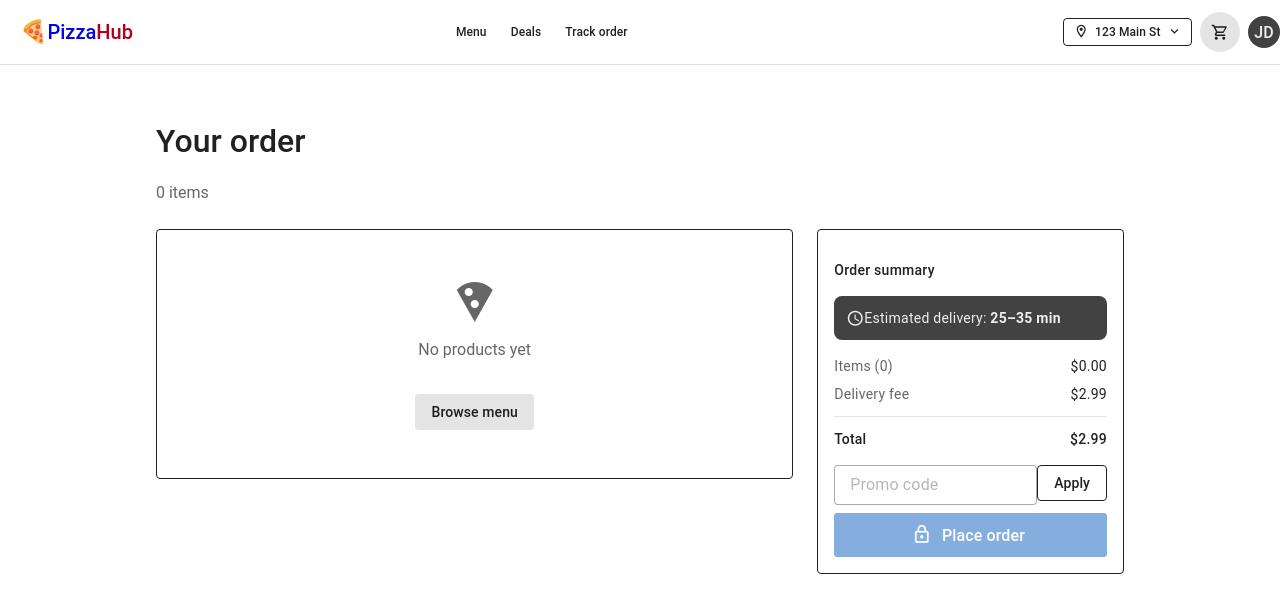
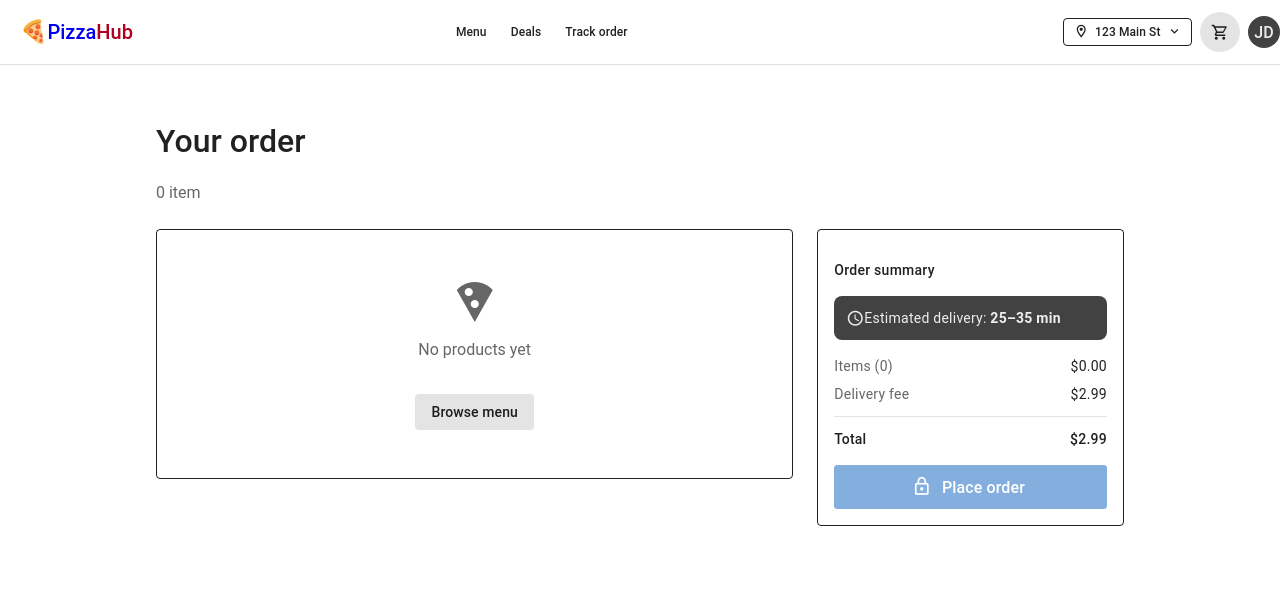
Before and after one commit to systanon/pizza-app, a Nuxt app: page /cart in a window 1280 px wide. Shown: the top 612 px of the page. Built offline with nearby package versions, Linux system fonts and the light colour scheme.

Commit message:
feat: implement cart

```diff
--- a/app/app.vue
+++ b/app/app.vue
@@ -8,13 +8,14 @@
   import { AppSuccess } from './types/app';
 
   const { $app } = useNuxtApp();
+  const { fetchCart } = useCart();
 
-  const { data: categories } = await useAsyncData('categories', async () => {
-    const response = await $app.category.getCategories();
-
-    if (response instanceof AppSuccess) {
-      return response.data;
-    }
-    return [];
-  });
+  await Promise.all([
+    useAsyncData('categories', async () => {
+      const response = await $app.category.getCategories();
+      if (response instanceof AppSuccess) return response.data;
+      return [];
+    }),
+    useAsyncData('cart', fetchCart),
+  ]);
 </script>
--- /dev/null
+++ b/app/application/cart.application.ts
@@ -0,0 +1,42 @@
+import type { CartService } from '~/service/cart.service';
+import { AppSuccess } from '~/types/app';
+import { AppBaseError } from '~/types/app-errors';
+import type { Cart, CreateCartItemRequest } from '~/types/cart';
+
+export class CartApplication {
+  constructor(private readonly cartService: CartService) {}
+
+  fetchCart(cartId: string) {
+    return this.cartService.getCart(cartId);
+  }
+
+  async addItem(
+    cartId: string | null,
+    req: CreateCartItemRequest,
+  ): Promise<AppSuccess<{ cartId: string; cart: Cart }> | AppBaseError> {
+    let id = cartId;
+
+    if (!id) {
+      const createResult = await this.cartService.createCart();
+      if (!(createResult instanceof AppSuccess)) return createResult;
+      id = createResult.data.id;
+    }
+
+    const addResult = await this.cartService.addItem(id, req);
+    if (!(addResult instanceof AppSuccess)) return addResult;
+
+    return new AppSuccess({ cartId: id, cart: addResult.data }, addResult.headers);
+  }
+
+  updateItem(cartId: string, itemId: number, quantity: number) {
+    return this.cartService.updateItem(cartId, itemId, { quantity });
+  }
+
+  removeItem(cartId: string, itemId: number) {
+    return this.cartService.removeItem(cartId, itemId);
+  }
+
+  clearCart(cartId: string) {
+    return this.cartService.clearCart(cartId);
+  }
+}
--- a/app/components/AppHeader.vue
+++ b/app/components/AppHeader.vue
@@ -1,9 +1,5 @@
 <script setup lang="ts">
-  import { useCartStore } from '~/store/cart';
-  import { storeToRefs } from 'pinia';
-
-  const store = useCartStore();
-  const { totalCount } = storeToRefs(store);
+  const { totalCount } = useCart();
 
   const address = ref('123 Main St');
 </script>
--- /dev/null
+++ b/app/composables/useCart.ts
@@ -0,0 +1,92 @@
+import { storeToRefs } from 'pinia';
+import { AppSuccess } from '~/types/app';
+import { AppBaseError } from '~/types/app-errors';
+import type { CreateCartItemRequest } from '~/types/cart';
+import { useCartStore } from '~/store/cart';
+
+export function useCart() {
+  const store = useCartStore();
+  const { cartId, cart, items, loading, totalCount, totalPrice } = storeToRefs(store);
+  const { $app } = useNuxtApp();
+
+  async function fetchCart() {
+    if (!cartId.value) return;
+    const result = await $app.cart.fetchCart(cartId.value);
+    if (result instanceof AppSuccess) {
+      cart.value = result.data;
+    } else if (result instanceof AppBaseError) {
+      cartId.value = null;
+      cart.value = null;
+    }
+  }
+
+  async function addItem(req: CreateCartItemRequest) {
+    loading.value = true;
+    try {
+      const result = await $app.cart.addItem(cartId.value, req);
+      if (result instanceof AppSuccess) {
+        cartId.value = result.data.cartId;
+        cart.value = result.data.cart;
+      }
+      return result;
+    } finally {
+      loading.value = false;
+    }
+  }
+
+  async function updateItem(itemId: number, quantity: number) {
+    if (!cartId.value) return;
+    loading.value = true;
+    try {
+      const result = await $app.cart.updateItem(cartId.value, itemId, quantity);
+      if (result instanceof AppSuccess) {
+        cart.value = result.data;
+      }
+      return result;
+    } finally {
+      loading.value = false;
+    }
+  }
+
+  async function removeItem(itemId: number) {
+    if (!cartId.value) return;
+    loading.value = true;
+    try {
+      const result = await $app.cart.removeItem(cartId.value, itemId);
+      if (result instanceof AppSuccess) {
+        cart.value = result.data;
+      }
+      return result;
+    } finally {
+      loading.value = false;
+    }
+  }
+
+  async function clearCart() {
+    if (!cartId.value) return;
+    loading.value = true;
+    try {
+      const result = await $app.cart.clearCart(cartId.value);
+      if (result instanceof AppSuccess) {
+        cart.value = { id: cartId.value, items: [] };
+      }
+      return result;
+    } finally {
+      loading.value = false;
+    }
+  }
+
+  return {
+    cartId,
+    cart,
+    items,
+    loading,
+    totalCount,
+    totalPrice,
+    fetchCart,
+    addItem,
+    updateItem,
+    removeItem,
+    clearCart,
+  };
+}
--- a/app/pages/cart.vue
+++ b/app/pages/cart.vue
@@ -1,53 +1,22 @@
 <script setup lang="ts">
-  import { useCartStore } from '~/store/cart';
-  import { storeToRefs } from 'pinia';
+  const { items, totalCount, totalPrice, loading, fetchCart, updateItem, removeItem, clearCart } =
+    useCart();
 
-  export type PizzaSize = 'Small 10"' | 'Medium 12"' | 'Large 14"';
+  await useAsyncData('cart', fetchCart);
 
-  const store = useCartStore();
-  const { items, totalCount } = storeToRefs(store);
-
-  const promoCode = ref('');
-  const promoDiscount = ref(0);
-  const promoError = ref(false);
-  const promoApplied = ref(false);
-  const promoLabel = ref('');
-
-  const PROMOS: Record<string, number> = {
-    PIZZA10: 0.1,
-    FIRSTORDER: 0.15,
-  };
-
-  const subtotal = computed(() => items.value.reduce((s, i) => s + i.price * i.quantity, 0));
-  const savings = computed(() => Math.round(subtotal.value * promoDiscount.value * 100) / 100);
-  const deliveryFee = computed(() => (subtotal.value >= 20 ? 0 : 2.99));
-  const total = computed(() => subtotal.value - savings.value + deliveryFee.value);
-
-  function fmt(n: number) {
-    return '$' + n.toFixed(2);
+  function fmt(cents: number) {
+    return '$' + (cents / 100).toFixed(2);
   }
 
-  function applyPromo() {
-    const code = promoCode.value.trim().toUpperCase();
-    if (PROMOS[code]) {
-      promoDiscount.value = PROMOS[code];
-      promoApplied.value = true;
-      promoError.value = false;
-      promoLabel.value = `${code} applied — ${PROMOS[code] * 100}% off`;
-    } else {
-      promoDiscount.value = 0;
-      promoApplied.value = false;
-      promoError.value = true;
-      promoLabel.value = '';
-    }
-  }
+  const deliveryFee = computed(() => (totalPrice.value >= 2000 ? 0 : 299));
+  const grandTotal = computed(() => totalPrice.value + deliveryFee.value);
 </script>
 
 <template>
   <v-container class="py-8">
     <h1 class="text-h5 font-weight-medium mb-1">Your order</h1>
     <p class="text-body-2 text-medium-emphasis mb-6">
-      {{ totalCount }} {{ totalCount === 1 ? 'item' : 'items' }}
+      {{ totalCount }} {{ totalCount > 1 ? 'items' : 'item' }}
     </p>
 
     <v-row>
@@ -57,53 +26,90 @@
             <v-card-text>
               <div class="d-flex align-center gap-4">
                 <v-avatar size="56" rounded="lg" color="surface-variant">
-                  <v-img v-if="item.image_url" :src="item.image_url" :alt="item.name" cover />
+                  <v-img
+                    v-if="item.product_image"
+                    :src="item.product_image"
+                    :alt="item.product_name"
+                    cover
+                  />
                   <v-icon v-else icon="mdi-image-outline" />
                 </v-avatar>
-
                 <div class="flex-grow-1 min-width-0">
                   <p class="text-body-1 font-weight-medium text-truncate">
-                    {{ item.name }}
+                    {{ item.product_name }}
                   </p>
-                  <p class="text-body-2 text-medium-emphasis mb-1">
-                    {{ item.variant }}
+
+                  <p v-if="item.variant_name" class="text-body-2 text-medium-emphasis mb-1">
+                    {{ item.variant_name }}
+                    <span v-if="item.variant_unit" class="text-caption">
+                      · {{ item.variant_unit }}
+                    </span>
                   </p>
-                  <v-chip size="x-small" variant="outlined" class="mb-2">
-                    {{ item.size }}
-                  </v-chip>
+
+                  <div v-if="item.addons.length" class="d-flex flex-wrap gap-1 mb-2">
+                    <v-chip
+                      v-for="addon in item.addons"
+                      :key="addon.id"
+                      size="x-small"
+                      variant="tonal"
+                    >
+                      {{ addon.name }} +{{ fmt(addon.price) }}
+                    </v-chip>
+                  </div>
 
                   <div class="d-flex align-center gap-2">
                     <v-btn
                       icon="mdi-minus"
                       size="x-small"
                       variant="outlined"
-                      @click="store.updateQuantity(item.id, item.quantity - 1)"
+                      :disabled="loading"
+                      @click="updateItem(item.id, item.quantity - 1)"
                     />
                     <span class="text-body-2 font-weight-medium">{{ item.quantity }}</span>
                     <v-btn
                       icon="mdi-plus"
                       size="x-small"
                       variant="outlined"
-                      @click="store.updateQuantity(item.id, item.quantity + 1)"
+                      :disabled="loading"
+                      @click="updateItem(item.id, item.quantity + 1)"
                     />
                   </div>
                 </div>
 
                 <div class="d-flex flex-column align-end gap-2">
-                  <span class="text-body-1 font-weight-medium">
-                    {{ fmt(item.price * item.quantity) }}
+                  <span v-if="item.variant_price != null" class="text-body-1 font-weight-medium">
+                    {{
+                      fmt(
+                        (item.variant_price + item.addons.reduce((s, a) => s + a.price, 0)) *
+                          item.quantity,
+                      )
+                    }}
                   </span>
                   <v-btn
                     icon="mdi-delete-outline"
                     size="small"
                     variant="text"
                     color="error"
-                    @click="store.removeItem(item.id)"
+                    :disabled="loading"
+                    @click="removeItem(item.id)"
                   />
                 </div>
               </div>
             </v-card-text>
           </v-card>
+
+          <div class="d-flex justify-end mt-2">
+            <v-btn
+              variant="text"
+              color="error"
+              size="small"
+              prepend-icon="mdi-trash-can-outline"
+              :disabled="loading"
+              @click="clearCart()"
+            >
+              Clear cart
+            </v-btn>
+          </div>
         </template>
 
         <v-card v-else variant="outlined" class="py-12 text-center">
@@ -112,7 +118,6 @@
           <v-btn to="/" variant="tonal" class="mt-4">Browse menu</v-btn>
         </v-card>
       </v-col>
-
       <v-col cols="12" md="4">
         <v-card variant="outlined">
           <v-card-text>
@@ -132,7 +137,7 @@
 
             <div class="d-flex justify-space-between text-body-2 mb-2">
               <span class="text-medium-emphasis">Items ({{ totalCount }})</span>
-              <span>{{ fmt(subtotal) }}</span>
+              <span>{{ fmt(totalPrice) }}</span>
             </div>
             <div class="d-flex justify-space-between text-body-2 mb-2">
               <span class="text-medium-emphasis">Delivery fee</span>
@@ -140,45 +145,21 @@
                 {{ deliveryFee === 0 ? 'Free' : fmt(deliveryFee) }}
               </span>
             </div>
-            <div v-if="savings > 0" class="d-flex justify-space-between text-body-2 mb-2">
-              <span class="text-medium-emphasis">Promo discount</span>
-              <span class="text-success">–{{ fmt(savings) }}</span>
-            </div>
 
             <v-divider class="my-3" />
 
             <div class="d-flex justify-space-between text-body-1 font-weight-medium mb-4">
               <span>Total</span>
-              <span>{{ fmt(total) }}</span>
+              <span>{{ fmt(grandTotal) }}</span>
             </div>
 
-            <div class="d-flex gap-2 mb-2">
-              <v-text-field
-                v-model="promoCode"
-                placeholder="Promo code"
-                density="compact"
-                variant="outlined"
-                :error="promoError"
-                hide-details
-                @keyup.enter="applyPromo"
-              />
-              <v-btn variant="outlined" @click="applyPromo">Apply</v-btn>
-            </div>
-
-            <v-alert
-              v-if="promoApplied"
-              type="success"
-              density="compact"
-              variant="tonal"
-              class="mb-4"
+            <v-btn
+              block
+              color="primary"
+              size="large"
+              :disabled="!items.length || loading"
+              to="/checkout"
             >
-              {{ promoLabel }}
-            </v-alert>
-            <v-alert v-if="promoError" type="error" density="compact" variant="tonal" class="mb-4">
-              Invalid promo code
-            </v-alert>
-
-            <v-btn block color="primary" size="large" :disabled="!items.length" to="/checkout">
               <v-icon start icon="mdi-lock-outline" />
               Place order
             </v-btn>
--- a/app/pages/index.vue
+++ b/app/pages/index.vue
@@ -25,7 +25,6 @@
   </v-container>
 </template>
 <script lang="ts" setup>
-  import { useCartStore } from '~/store/cart';
   import { AppSuccess } from '~/types/app';
   import type { Product } from '~/types/product';
 
@@ -33,7 +32,7 @@
     $app: { product },
   } = useNuxtApp();
 
-  const cartStore = useCartStore();
+  const { addItem } = useCart();
 
   const {
     requestFiltersParams,
@@ -65,13 +64,8 @@
   const total = computed(() => data.value?.total ?? 0);
   const totalPages = computed(() => data.value?.totalPages ?? 0);
 
-  const addProduct = (product: Product) => {
-    cartStore.addItem({
-      id: product.id,
-      name: product.name,
-      price: product.price,
-      image_url: product.image_url,
-    });
+  const addProduct = async (product: Product) => {
+    await addItem({ product_id: product.id, quantity: 1 });
   };
 
   watch(
--- a/app/store/cart.ts
+++ b/app/store/cart.ts
@@ -1,53 +1,30 @@
 import { defineStore } from 'pinia';
-
-export interface CartItem {
-  id: number;
-  name: string;
-  price: number;
-  quantity: number;
-  variant?: string;
-  image_url: string;
-  size?: string;
-}
+import type { Cart, CartItem } from '~/types/cart';
 
 export const useCartStore = defineStore(
   'cart',
   () => {
-    const items = ref<CartItem[]>([]);
+    const cartId = ref<string | null>(null);
+    const cart = ref<Cart | null>(null);
+    const loading = ref(false);
+
+    const items = computed<CartItem[]>(() => cart.value?.items ?? []);
 
     const totalCount = computed(() => items.value.reduce((sum, item) => sum + item.quantity, 0));
 
     const totalPrice = computed(() =>
-      items.value.reduce((sum, item) => sum + item.price * item.quantity, 0),
+      items.value.reduce((sum, item) => {
+        const variantPrice = item.variant_price ?? 0;
+        const addonsPrice = item.addons.reduce((s, a) => s + a.price, 0);
+        return sum + (variantPrice + addonsPrice) * item.quantity;
+      }, 0),
     );
 
-    function addItem(product: Omit<CartItem, 'quantity'>, qty = 1) {
-      const existing = items.value.find((i) => i.id === product.id);
-      if (existing) {
-        existing.quantity += qty;
-      } else {
-        items.value.push({ ...product, quantity: qty });
-      }
-    }
-
-    function removeItem(id: number) {
-      items.value = items.value.filter((i) => i.id !== id);
-    }
-
-    function updateQuantity(id: number, quantity: number) {
-      const item = items.value.find((i) => i.id === id);
-      if (item) {
-        quantity > 0 ? (item.quantity = quantity) : removeItem(id);
-      }
-    }
-
-    function clear() {
-      items.value = [];
-    }
-
-    return { items, totalCount, totalPrice, addItem, removeItem, updateQuantity, clear };
+    return { cartId, cart, items, loading, totalCount, totalPrice };
   },
   {
-    persist: true,
+    persist: {
+      pick: ['cartId'],
+    },
   },
 );
--- a/app/types/nuxt.d.ts
+++ b/app/types/nuxt.d.ts
@@ -1,4 +1,6 @@
 import type { ProductApplication } from '~/application/product.application';
+import type { CategoryApplication } from '~/application/category.application';
+import type { CartApplication } from '~/application/cart.application';
 import type { HTTPClient } from '~/lib/http.client';
 
 declare module '#app' {
@@ -7,6 +9,7 @@ declare module '#app' {
     $app: {
       product: ProductApplication;
       category: CategoryApplication;
+      cart: CartApplication;
     };
   }
 }
@@ -17,6 +20,7 @@ declare module 'vue' {
     $app: {
       product: ProductApplication;
       category: CategoryApplication;
+      cart: CartApplication;
     };
   }
 }
```
Also changed, not shown: app/plugins/02.application.ts (+12 -4 lines).
